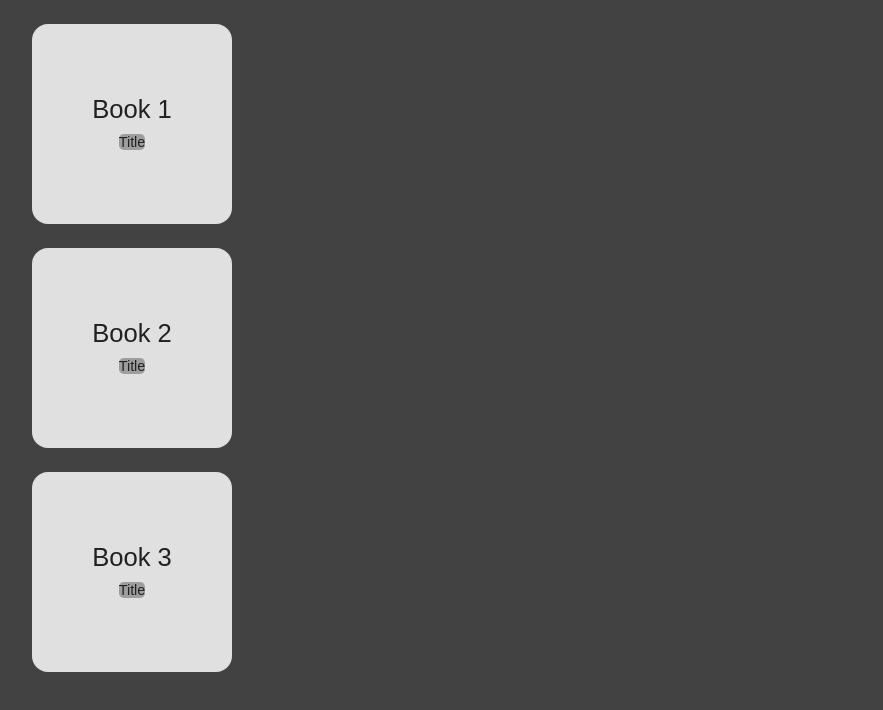
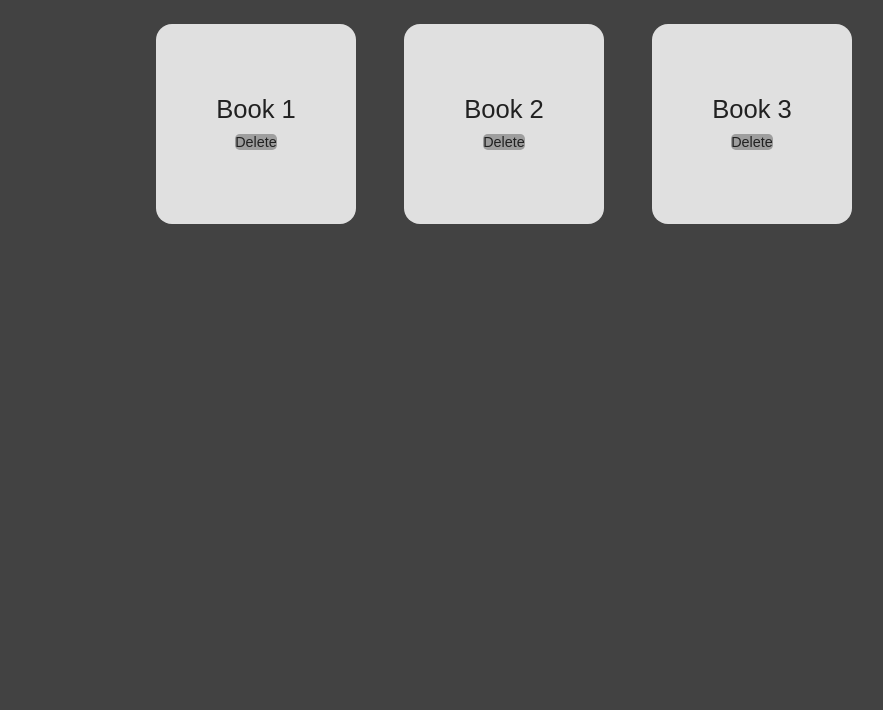
Before and after one commit to Mohsen1105/first-react-app, a React (Create React App) app: page / in a window 1280 px wide. Shown: the top 710 px of the page, without its empty margins (136-1019 px from the left). Built offline with nearby package versions, Linux system fonts and the light colour scheme.

Commit message:
useState for deleteing one button

```diff
--- a/src/App.js
+++ b/src/App.js
@@ -14,14 +14,10 @@ const App = () => {
         {id: 3, title: 'Book 3'},
     ])
 
-    // main state
-    // const products = [
-    //     {id: 1, title: 'Book 1'},
-    //     {id: 2, title: 'Book 2'},
-    //     {id: 3, title: 'Book 3'},
-    // ]
-
-
+    const deleteProduct = (id) => {
+        // console.log(`Deleted ${id}`)
+        setProducts(products.filter((item) => item.id !== id))
+    }
 
     return(
     <div className='container'>
@@ -34,7 +30,7 @@ const App = () => {
         <Product title='Book 2'/>
         <Product title='Book 3'/> */}
 
-        <ProductList products={products}/>
+        <ProductList products={products} onDelete={deleteProduct}/>
 
     </div>
 )
--- a/src/components/Product/Products.js
+++ b/src/components/Product/Products.js
@@ -13,17 +13,21 @@ import './Product.css'
 // }
 
 //object destructing (implicit props)
-    const Product = ({title}) => {
+    const Product = ({product, onDelete}) => {
 
         // declare one function into another function
-        const titleHandler = () => {
-            console.log(title)
-        }
+        // const titleHandler = () => {
+        //     console.log(title)
+        // }
+
+
 
         return <div className='product'>
-            <div>{title}</div>
+            <div>{product.title}</div>
             <div >
-                <button className='btn' onClick={titleHandler}>Title</button>
+                <button className='btn' onClick={() => onDelete(product.id)}>
+                    Delete
+                </button>
             </div>
         </div>
     }
--- a/src/components/ProductList/ProductList.css
+++ b/src/components/ProductList/ProductList.css
@@ -1,4 +1,4 @@
-.productlist {
+.product-list {
  display: flex;
  justify-content: center;
 }
--- a/src/components/ProductList/ProductList.js
+++ b/src/components/ProductList/ProductList.js
@@ -1,11 +1,11 @@
-import Product from "../Product/Products"
+ import Product from "../Product/Products"
 import './ProductList.css'
 
-const ProductList = ({products }) => {
+const ProductList = ({products, onDelete }) => {
     return (
         <div className="product-list">
             {products.map((item) => {
-                return <Product key={item.id} title={item.title} />
+                return <Product key={item.id} product={item} onDelete={onDelete}/>
             })}
         </div>
     )
```
